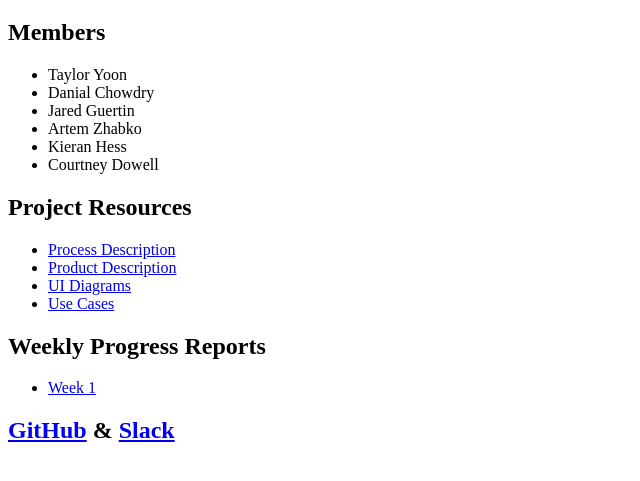
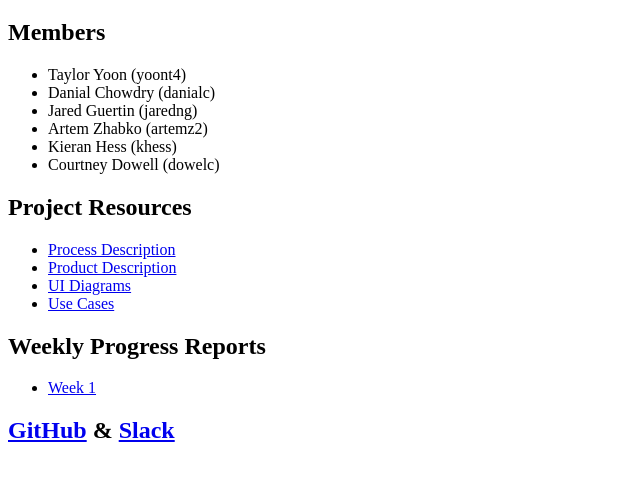
Before and after one commit to CSE403FindersKeepers/finders-keepers, a plain HTML site: page docs/index.html in a window 1280 px wide. Shown: the part 61-542 px from the top of the page, without its empty margins (0-640 px from the left). Drawn offline with Linux system fonts and the light colour scheme.

Commit message:
added cse usernames and fixed links

```diff
--- a/docs/index.html
+++ b/docs/index.html
@@ -8,12 +8,12 @@
 
 		<h2>Members</h2>
 		<ul>
-			<li>Taylor Yoon</li>
-			<li>Danial Chowdry</li>
-			<li>Jared Guertin</li>
-			<li>Artem Zhabko</li>
-			<li>Kieran Hess</li>
-			<li>Courtney Dowell</li>
+			<li>Taylor Yoon (yoont4)</li>
+			<li>Danial Chowdry (danialc)</li>
+			<li>Jared Guertin (jaredng)</li>
+			<li>Artem Zhabko (artemz2)</li>
+			<li>Kieran Hess (khess)</li>
+			<li>Courtney Dowell (dowelc)</li>
 		</ul>
 
 		<h2>Project Resources</h2>
@@ -29,6 +29,6 @@
 			<li><a href="weekly_report_1.pdf">Week 1</a></li>
 		</ul>
 
-		<h2><a href="https://github.com/dowelc/finders-keepers">GitHub</a> &amp; <a href="cse403finderskeepers.slack.com">Slack</a></h2>
+		<h2><a href="https://github.com/dowelc/finders-keepers">GitHub</a> &amp; <a href="https://cse403finderskeepers.slack.com">Slack</a></h2>
 	</body>
 </html>
```
